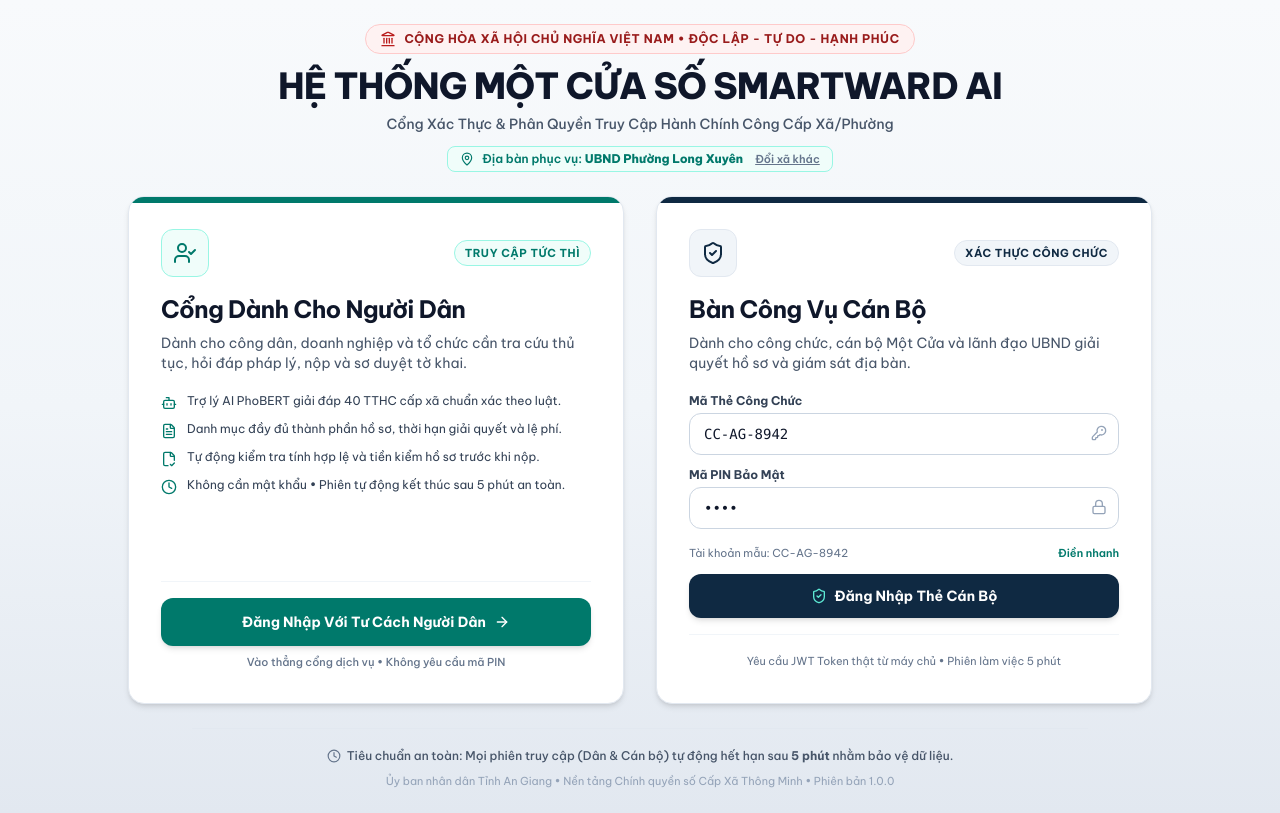
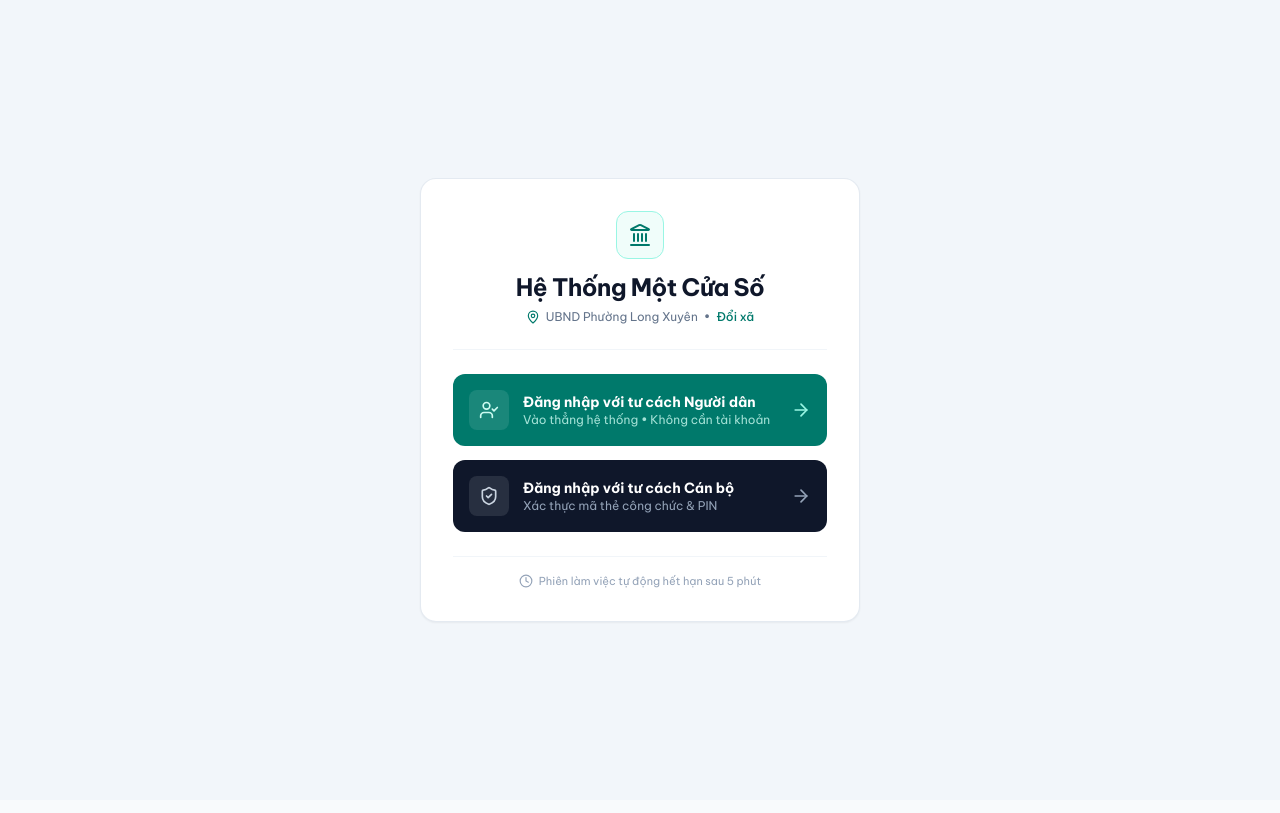
Before and after one commit to tuankhanh2306/SmartWardAI, a React (Vite) app in the folder frontend/: page / in a window 1280 px wide. Built offline with nearby package versions, Linux system fonts and the light colour scheme.

Commit message:
refactor(auth): unslop role gateway to single centered card with two big action buttons and inline officer login

```diff
--- a/frontend/src/pages/RoleGateway.tsx
+++ b/frontend/src/pages/RoleGateway.tsx
@@ -7,14 +7,12 @@ import {
   UserCheck,
   ShieldCheck,
   ArrowRight,
+  ArrowLeft,
   KeyRound,
   Lock,
   Clock,
   AlertCircle,
   MapPin,
-  Bot,
-  FileCheck2,
-  FileText,
 } from 'lucide-react';
 
 export const RoleGateway: React.FC = () => {
@@ -31,7 +29,10 @@ export const RoleGateway: React.FC = () => {
     }
   }, [role, isOfficer, isCitizen, currentWard.code, navigate]);
 
-  // Officer Login Form State
+  // Mode: 'choice' (2 big buttons) or 'officer_form' (account inputs)
+  const [mode, setMode] = useState<'choice' | 'officer_form'>('choice');
+
+  // Officer Form State
   const [badgeId, setBadgeId] = useState('CC-AG-8942');
   const [pin, setPin] = useState('8942');
   const [officerError, setOfficerError] = useState<string | null>(null);
@@ -54,163 +55,133 @@ export const RoleGateway: React.FC = () => {
       if (ok) {
         navigate(`/officer/ward/${currentWard.code}`, { replace: true });
       } else {
-        setOfficerError('Mã thẻ hoặc mã PIN không chính xác (hoặc tài khoản chưa được phân quyền).');
+        setOfficerError('Mã thẻ hoặc mã PIN không chính xác.');
       }
     } finally {
       setIsLoggingIn(false);
     }
   };
 
-  const handleFillDemoOfficer = () => {
+  const handleFillDemo = () => {
     setBadgeId('CC-AG-8942');
     setPin('8942');
     setOfficerError(null);
   };
 
   return (
-    <div className="min-h-screen bg-gradient-to-b from-slate-50 via-slate-100 to-slate-200 flex flex-col justify-between py-6 px-4 sm:px-6 lg:px-8">
-      {/* Top Banner & Official Header */}
-      <div className="w-full max-w-5xl mx-auto flex flex-col items-center text-center">
-        {/* National Crest / Coat of Arms Indicator */}
-        <div className="inline-flex items-center gap-2 px-3.5 py-1.5 rounded-full bg-red-50 border border-red-200 text-red-800 text-xs font-bold mb-3 shadow-2xs uppercase tracking-wider">
-          <Landmark className="w-4 h-4 text-red-700" />
-          <span>Cộng Hòa Xã Hội Chủ Nghĩa Việt Nam • Độc Lập - Tự Do - Hạnh Phúc</span>
+    <div className="min-h-screen bg-slate-100/80 flex flex-col items-center justify-center p-4 sm:p-6">
+      {/* Single Clean Container */}
+      <div className="w-full max-w-[440px] bg-white rounded-2xl border border-slate-200/90 shadow-sm p-6 sm:p-8 flex flex-col animate-fadeIn">
+        {/* Header Branding */}
+        <div className="flex flex-col items-center text-center pb-6 border-b border-slate-100">
+          <div className="w-12 h-12 rounded-xl bg-teal-50 border border-teal-200 text-[#00796B] flex items-center justify-center mb-3 shadow-2xs">
+            <Landmark className="w-6 h-6" />
           </div>
 
-        <h1 className="text-2xl sm:text-3xl lg:text-4xl font-extrabold text-slate-900 tracking-tight">
-          HỆ THỐNG MỘT CỬA SỐ SMARTWARD AI
+          <h1 className="text-xl sm:text-2xl font-bold text-slate-900 tracking-tight">
+            Hệ Thống Một Cửa Số
           </h1>
 
-        <p className="mt-2 text-xs sm:text-sm text-slate-600 max-w-2xl font-medium">
-          Cổng Xác Thực & Phân Quyền Truy Cập Hành Chính Công Cấp Xã/Phường
-        </p>
-
-        {/* Selected Ward Badge */}
-        <div className="mt-3 inline-flex items-center gap-2 px-3 py-1 rounded-lg bg-teal-50 border border-teal-200 text-[#00796B] text-xs font-semibold">
-          <MapPin className="w-3.5 h-3.5" />
-          <span>Địa bàn phục vụ: <strong>UBND {currentWard.name}</strong></span>
+          <div className="mt-1.5 flex items-center gap-1.5 text-xs text-slate-500">
+            <MapPin className="w-3.5 h-3.5 text-[#00796B]" />
+            <span>UBND {currentWard.name}</span>
+            <span>•</span>
             <button
               type="button"
               onClick={() => navigate('/onboarding')}
-            className="ml-1 text-slate-500 hover:text-[#00796B] underline text-[11px] cursor-pointer"
+              className="text-[#00796B] hover:underline font-medium cursor-pointer"
             >
-            Đổi xã khác
+              Đổi xã
             </button>
           </div>
+        </div>
 
-        {/* 5-Minute Session Expiry Alert (If Triggered) */}
+        {/* 5-Min Expiry Alert (If Triggered) */}
         {sessionMessage && (
-          <div className="mt-4 w-full max-w-2xl rounded-xl bg-amber-50 border border-amber-300 p-3.5 flex items-start gap-3 text-left shadow-xs animate-fadeIn">
-            <Clock className="w-5 h-5 text-amber-600 shrink-0 mt-0.5" />
+          <div className="mt-4 rounded-xl bg-amber-50 border border-amber-200 p-3 flex items-start gap-2.5 text-xs text-amber-800 animate-fadeIn">
+            <Clock className="w-4 h-4 text-amber-600 shrink-0 mt-0.5" />
             <div className="flex-1">
-              <h4 className="text-xs font-bold text-amber-900">Thông Báo Hết Hạn Phiên (5 Phút)</h4>
-              <p className="text-xs text-amber-800 mt-0.5 leading-relaxed">{sessionMessage}</p>
+              <span className="font-semibold">{sessionMessage}</span>
             </div>
             <button
               type="button"
               onClick={clearSessionMessage}
-              className="text-amber-700 hover:text-amber-900 text-xs font-bold px-2 py-0.5"
+              className="text-amber-700 hover:text-amber-900 font-bold px-1"
             >
-              Đóng
+              ×
             </button>
           </div>
         )}
-      </div>
 
-      {/* Main Two-Role Portals Grid */}
-      <div className="w-full max-w-5xl mx-auto my-6 grid grid-cols-1 md:grid-cols-2 gap-6 lg:gap-8 items-stretch">
         {/* ==================================================================== */}
-        {/* ROLE 1: CỔNG DỊCH VỤ CÔNG DÂN */}
+        {/* VIEW 1: 2 NÚT BỰ ĐĂNG NHẬP (DEFAULT) */}
         {/* ==================================================================== */}
-        <div className="rounded-2xl bg-white border border-slate-200 shadow-md hover:shadow-lg transition-all duration-200 flex flex-col justify-between p-6 sm:p-8 relative overflow-hidden group">
-          {/* Subtle Accent Stripe */}
-          <div className="absolute top-0 left-0 right-0 h-1.5 bg-[#00796B]" />
-
-          <div>
-            <div className="flex items-center justify-between mb-4">
-              <div className="w-12 h-12 rounded-xl bg-teal-50 border border-teal-200 text-[#00796B] flex items-center justify-center shadow-xs">
-                <UserCheck className="w-6 h-6" />
-              </div>
-              <span className="px-2.5 py-1 rounded-full text-[11px] font-bold bg-teal-50 text-[#00796B] border border-teal-200 uppercase tracking-wider">
-                Truy Cập Tức Thì
-              </span>
-            </div>
-
-            <h2 className="text-xl sm:text-2xl font-bold text-slate-900 tracking-tight">
-              Cổng Dành Cho Người Dân
-            </h2>
-
-            <p className="text-xs sm:text-sm text-slate-600 mt-2 leading-relaxed">
-              Dành cho công dân, doanh nghiệp và tổ chức cần tra cứu thủ tục, hỏi đáp pháp lý, nộp và sơ duyệt tờ khai.
-            </p>
-
-            {/* Feature Bullet Points */}
-            <div className="mt-5 space-y-2.5 text-xs text-slate-700">
-              <div className="flex items-start gap-2.5">
-                <Bot className="w-4 h-4 text-[#00796B] shrink-0 mt-0.5" />
-                <span>Trợ lý AI PhoBERT giải đáp 40 TTHC cấp xã chuẩn xác theo luật.</span>
-              </div>
-              <div className="flex items-start gap-2.5">
-                <FileText className="w-4 h-4 text-[#00796B] shrink-0 mt-0.5" />
-                <span>Danh mục đầy đủ thành phần hồ sơ, thời hạn giải quyết và lệ phí.</span>
-              </div>
-              <div className="flex items-start gap-2.5">
-                <FileCheck2 className="w-4 h-4 text-[#00796B] shrink-0 mt-0.5" />
-                <span>Tự động kiểm tra tính hợp lệ và tiền kiểm hồ sơ trước khi nộp.</span>
-              </div>
-              <div className="flex items-start gap-2.5">
-                <Clock className="w-4 h-4 text-[#00796B] shrink-0 mt-0.5" />
-                <span>Không cần mật khẩu • Phiên tự động kết thúc sau 5 phút an toàn.</span>
-              </div>
-            </div>
-          </div>
-
-          {/* Action Button */}
-          <div className="mt-8 pt-4 border-t border-slate-100">
+        {mode === 'choice' && (
+          <div className="pt-6 space-y-3.5">
+            {/* Button 1: Người Dân */}
             <button
               type="button"
               onClick={enterAsCitizen}
-              className="w-full py-3.5 px-5 rounded-xl bg-[#00796B] hover:bg-[#00695C] text-white font-bold text-sm shadow-md flex items-center justify-center gap-2 transition active:scale-[0.98] cursor-pointer"
+              className="w-full p-4 rounded-xl bg-[#00796B] hover:bg-[#00695C] text-white shadow-xs flex items-center justify-between text-left transition-all active:scale-[0.99] cursor-pointer group"
             >
-              <span>Đăng Nhập Với Tư Cách Người Dân</span>
-              <ArrowRight className="w-4 h-4" />
-            </button>
-            <p className="text-center text-[11px] text-slate-500 mt-2 font-medium">
-              Vào thẳng cổng dịch vụ • Không yêu cầu mã PIN
-            </p>
+              <div className="flex items-center gap-3.5">
+                <div className="w-10 h-10 rounded-lg bg-white/10 flex items-center justify-center text-teal-100 shrink-0">
+                  <UserCheck className="w-5 h-5" />
+                </div>
+                <div>
+                  <div className="font-bold text-sm">Đăng nhập với tư cách Người dân</div>
+                  <div className="text-xs text-teal-100/80 font-normal">Vào thẳng hệ thống • Không cần tài khoản</div>
                 </div>
               </div>
+              <ArrowRight className="w-5 h-5 text-teal-200 group-hover:translate-x-0.5 transition-transform shrink-0" />
+            </button>
+
+            {/* Button 2: Cán Bộ */}
+            <button
+              type="button"
+              onClick={() => {
+                setOfficerError(null);
+                setMode('officer_form');
+              }}
+              className="w-full p-4 rounded-xl bg-slate-900 hover:bg-slate-800 text-white shadow-xs flex items-center justify-between text-left transition-all active:scale-[0.99] cursor-pointer group"
+            >
+              <div className="flex items-center gap-3.5">
+                <div className="w-10 h-10 rounded-lg bg-white/10 flex items-center justify-center text-slate-300 shrink-0">
+                  <ShieldCheck className="w-5 h-5" />
+                </div>
+                <div>
+                  <div className="font-bold text-sm">Đăng nhập với tư cách Cán bộ</div>
+                  <div className="text-xs text-slate-400 font-normal">Xác thực mã thẻ công chức & PIN</div>
+                </div>
+              </div>
+              <ArrowRight className="w-5 h-5 text-slate-400 group-hover:translate-x-0.5 transition-transform shrink-0" />
+            </button>
+          </div>
+        )}
 
         {/* ==================================================================== */}
-        {/* ROLE 2: BÀN CÔNG VỤ CÁN BỘ */}
+        {/* VIEW 2: Ô NHẬP TÀI KHOẢN CÁN BỘ */}
         {/* ==================================================================== */}
-        <div className="rounded-2xl bg-white border border-slate-200 shadow-md hover:shadow-lg transition-all duration-200 flex flex-col justify-between p-6 sm:p-8 relative overflow-hidden">
-          {/* Subtle Accent Stripe */}
-          <div className="absolute top-0 left-0 right-0 h-1.5 bg-[#0F2942]" />
+        {mode === 'officer_form' && (
+          <div className="pt-5 animate-fadeIn">
+            {/* Back Button */}
+            <button
+              type="button"
+              onClick={() => setMode('choice')}
+              className="inline-flex items-center gap-1.5 text-xs text-slate-500 hover:text-slate-800 font-semibold mb-4 cursor-pointer"
+            >
+              <ArrowLeft className="w-4 h-4" />
+              <span>Quay lại</span>
+            </button>
 
-          <div>
-            <div className="flex items-center justify-between mb-4">
-              <div className="w-12 h-12 rounded-xl bg-slate-100 border border-slate-200 text-[#0F2942] flex items-center justify-center shadow-xs">
-                <ShieldCheck className="w-6 h-6" />
-              </div>
-              <span className="px-2.5 py-1 rounded-full text-[11px] font-bold bg-slate-100 text-[#0F2942] border border-slate-200 uppercase tracking-wider">
-                Xác Thực Công Chức
-              </span>
-            </div>
-
-            <h2 className="text-xl sm:text-2xl font-bold text-slate-900 tracking-tight">
-              Bàn Công Vụ Cán Bộ
+            <h2 className="text-base font-bold text-slate-900 mb-4">
+              Xác thực quyền Cán bộ
             </h2>
 
-            <p className="text-xs sm:text-sm text-slate-600 mt-2 leading-relaxed">
-              Dành cho công chức, cán bộ Một Cửa và lãnh đạo UBND giải quyết hồ sơ và giám sát địa bàn.
-            </p>
-
-            {/* Officer Login Form */}
-            <form onSubmit={handleOfficerLogin} className="mt-5 space-y-3">
+            <form onSubmit={handleOfficerLogin} className="space-y-3.5">
               <div>
-                <label className="block text-xs font-bold text-slate-700 mb-1">
-                  Mã Thẻ Công Chức
+                <label className="block text-xs font-semibold text-slate-700 mb-1">
+                  Mã thẻ công chức
                 </label>
                 <div className="relative">
                   <input
@@ -218,15 +189,16 @@ export const RoleGateway: React.FC = () => {
                     value={badgeId}
                     onChange={(e) => setBadgeId(e.target.value.toUpperCase())}
                     placeholder="VD: CC-AG-8942"
-                    className="w-full text-xs sm:text-sm px-3.5 py-2.5 rounded-xl border border-slate-300 focus:outline-none focus:ring-2 focus:ring-[#0F2942] focus:border-[#0F2942] font-mono uppercase"
+                    className="w-full text-sm px-3.5 py-2.5 rounded-xl border border-slate-300 focus:outline-none focus:ring-2 focus:ring-slate-900 font-mono uppercase"
+                    autoFocus
                   />
                   <KeyRound className="w-4 h-4 text-slate-400 absolute right-3 top-3 pointer-events-none" />
                 </div>
               </div>
 
               <div>
-                <label className="block text-xs font-bold text-slate-700 mb-1">
-                  Mã PIN Bảo Mật
+                <label className="block text-xs font-semibold text-slate-700 mb-1">
+                  Mã PIN bảo mật
                 </label>
                 <div className="relative">
                   <input
@@ -234,13 +206,13 @@ export const RoleGateway: React.FC = () => {
                     value={pin}
                     onChange={(e) => setPin(e.target.value)}
                     placeholder="Mã PIN 4 số"
-                    className="w-full text-xs sm:text-sm px-3.5 py-2.5 rounded-xl border border-slate-300 focus:outline-none focus:ring-2 focus:ring-[#0F2942] focus:border-[#0F2942] font-mono"
+                    className="w-full text-sm px-3.5 py-2.5 rounded-xl border border-slate-300 focus:outline-none focus:ring-2 focus:ring-slate-900 font-mono"
                   />
                   <Lock className="w-4 h-4 text-slate-400 absolute right-3 top-3 pointer-events-none" />
                 </div>
               </div>
 
-              {/* Error Alert */}
+              {/* Error Message */}
               {officerError && (
                 <div className="rounded-lg bg-red-50 border border-red-200 p-2.5 flex items-start gap-2 text-red-700 text-xs">
                   <AlertCircle className="w-4 h-4 shrink-0 mt-0.5 text-red-600" />
@@ -248,12 +220,12 @@ export const RoleGateway: React.FC = () => {
                 </div>
               )}
 
-              {/* Quick Demo Fill Helper */}
-              <div className="flex items-center justify-between text-[11px] text-slate-500 pt-1">
+              {/* Demo autofill */}
+              <div className="flex items-center justify-between text-xs text-slate-500 pt-0.5">
                 <span>Tài khoản mẫu: CC-AG-8942</span>
                 <button
                   type="button"
-                  onClick={handleFillDemoOfficer}
+                  onClick={handleFillDemo}
                   className="text-[#00796B] hover:underline font-semibold cursor-pointer"
                 >
                   Điền nhanh
@@ -263,42 +235,29 @@ export const RoleGateway: React.FC = () => {
               <button
                 type="submit"
                 disabled={isLoggingIn}
-                className="w-full mt-2 py-3 px-5 rounded-xl bg-[#0F2942] hover:bg-[#1E3A5F] text-white font-bold text-sm shadow-md flex items-center justify-center gap-2 transition active:scale-[0.98] disabled:opacity-70 cursor-pointer"
+                className="w-full py-3 px-4 rounded-xl bg-slate-900 hover:bg-slate-800 text-white font-bold text-sm shadow-xs flex items-center justify-center gap-2 transition active:scale-[0.98] disabled:opacity-70 cursor-pointer"
               >
                 {isLoggingIn ? (
                   <>
                     <div className="w-4 h-4 border-2 border-white/30 border-t-white rounded-full animate-spin" />
-                    <span>Đang Xác Thực JWT...</span>
+                    <span>Đang xác thực...</span>
                   </>
                 ) : (
                   <>
-                    <ShieldCheck className="w-4 h-4 text-[#5EEAD4]" />
-                    <span>Đăng Nhập Thẻ Cán Bộ</span>
+                    <ShieldCheck className="w-4 h-4 text-teal-300" />
+                    <span>Đăng nhập Cán bộ</span>
                   </>
                 )}
               </button>
             </form>
           </div>
+        )}
 
-          <div className="mt-4 pt-3 border-t border-slate-100 text-center">
-            <span className="text-[11px] text-slate-500">
-              Yêu cầu JWT Token thật từ máy chủ • Phiên làm việc 5 phút
-            </span>
+        {/* Security Caption */}
+        <div className="mt-6 pt-4 border-t border-slate-100 flex items-center justify-center gap-1.5 text-[11px] text-slate-400">
+          <Clock className="w-3.5 h-3.5" />
+          <span>Phiên làm việc tự động hết hạn sau 5 phút</span>
         </div>
-        </div>
-      </div>
-
-      {/* Security Policy & Footer */}
-      <div className="w-full max-w-4xl mx-auto text-center border-t border-slate-200 pt-4">
-        <div className="inline-flex items-center justify-center gap-1.5 text-xs text-slate-600 font-medium">
-          <Clock className="w-3.5 h-3.5 text-slate-500" />
-          <span>
-            Tiêu chuẩn an toàn: Mọi phiên truy cập (Dân & Cán bộ) tự động hết hạn sau <strong>5 phút</strong> nhằm bảo vệ dữ liệu.
-          </span>
-        </div>
-        <p className="mt-1 text-[11px] text-slate-400">
-          Ủy ban nhân dân Tỉnh An Giang • Nền tảng Chính quyền số Cấp Xã Thông Minh • Phiên bản 1.0.0
-        </p>
       </div>
     </div>
   );
```
Lines whose indentation alone changed are shown as unchanged.
